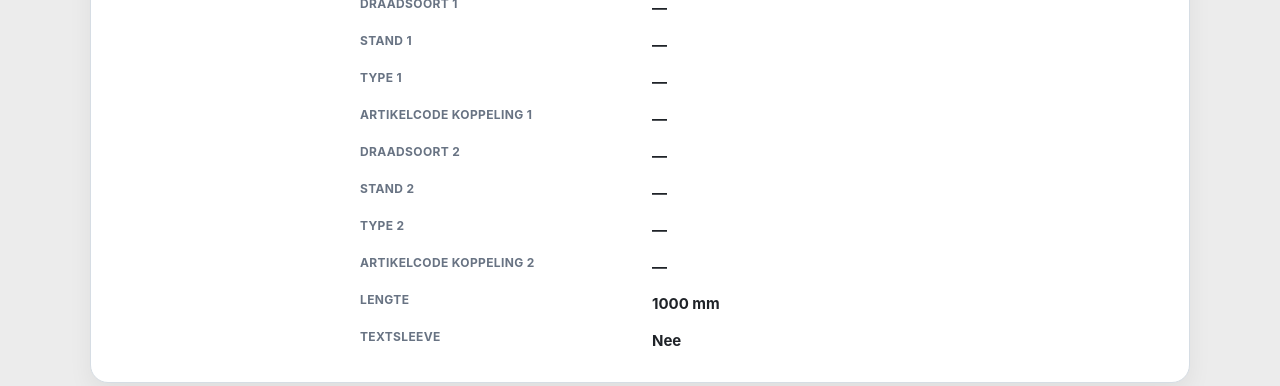
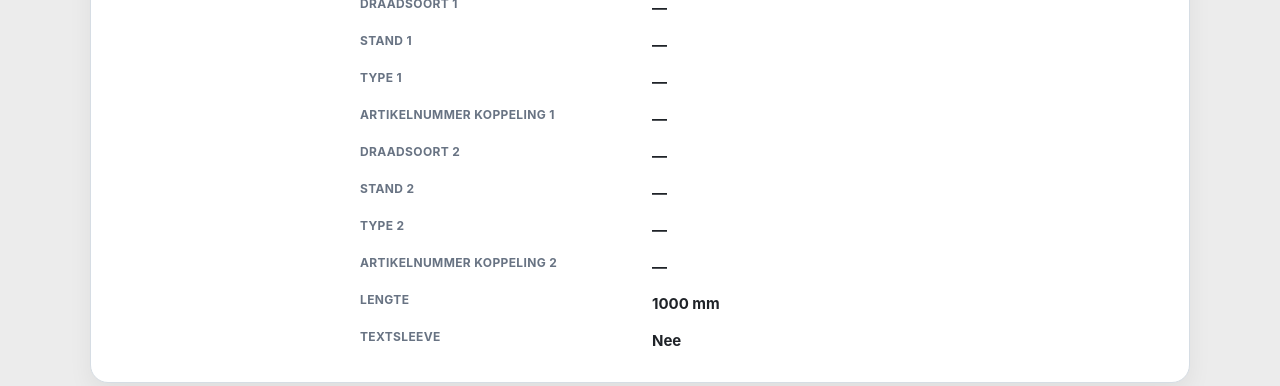
Before and after one commit to MadPatrick/Geeve_selectors, a PHP site: page /hose-configurator/index.php in a window 1280 px wide. Shown: the part 1099-1485 px from the top of the page. Run offline with PHP 8.4, Linux system fonts and the light colour scheme.

Commit message:
Rename Items.ItemCode column to artikelnummer, use that label in output
Renamed the first column in slangkoppelingen.csv from "Items.ItemCode"
to "artikelnummer" (BOM/delimiter/row count unchanged, verified). PHP
and JS now read/carry that field as 'artikelnummer' instead of
'artikelcode', and the summary rows are labeled "Artikelnummer
koppeling 1/2" to match.

Co-Authored-By: Claude Sonnet 5 <noreply@anthropic.com>
Claude-Session: https://claude.ai/code/session_01VM1XPAn6WA5fdYeBghT53z

```diff
--- a/hose-configurator/assets/selector.js
+++ b/hose-configurator/assets/selector.js
@@ -202,7 +202,7 @@
         `;
     }
 
-    // --- artikelcode per koppeling opzoeken ------------------------------
+    // --- artikelnummer per koppeling opzoeken ----------------------------
 
     function articleCodeText(draadsoort, maat, stand, type, hose) {
         if (!draadsoort || !maat) return { short: '—', full: '—' };
@@ -214,11 +214,11 @@
             return { short: `${maat} (geen match)`, full: `${draadsoort} ${maat} — geen passend artikel gevonden voor deze slang` };
         }
         if (matches.length === 1) {
-            return { short: matches[0].artikelcode, full: `${matches[0].artikelcode} — ${matches[0].omschrijving}` };
+            return { short: matches[0].artikelnummer, full: `${matches[0].artikelnummer} — ${matches[0].omschrijving}` };
         }
         return {
-            short: matches.map((m) => m.artikelcode).join(', '),
-            full: matches.map((m) => `${m.artikelcode} — ${m.omschrijving}`).join('; '),
+            short: matches.map((m) => m.artikelnummer).join(', '),
+            full: matches.map((m) => `${m.artikelnummer} — ${m.omschrijving}`).join('; '),
         };
     }
 
@@ -229,11 +229,11 @@
             ['Draadsoort 1', sel.draadsoort1 ? capitalize(sel.draadsoort1) : '—'],
             ['Stand 1', sel.stand1 ? STAND_LABEL[sel.stand1] : '—'],
             ['Type 1', sel.type1 ? TYPE_LABEL[sel.type1] : '—'],
-            ['Artikelcode koppeling 1', art1.full],
+            ['Artikelnummer koppeling 1', art1.full],
             ['Draadsoort 2', sel.draadsoort2 ? capitalize(sel.draadsoort2) : '—'],
             ['Stand 2', sel.stand2 ? STAND_LABEL[sel.stand2] : '—'],
             ['Type 2', sel.type2 ? TYPE_LABEL[sel.type2] : '—'],
-            ['Artikelcode koppeling 2', art2.full],
+            ['Artikelnummer koppeling 2', art2.full],
             ['Lengte', lengte ? `${lengte} mm` : '—'],
             ['Textsleeve', textsleeve ? 'Ja' : 'Nee'],
         ];
--- a/hose-configurator/index.php
+++ b/hose-configurator/index.php
@@ -183,23 +183,23 @@ function loadCouplingRows(?string $csvFile, array &$errors): array
             continue;
         }
 
-        $itemCode = getColumn($row, 'Items.ItemCode');
+        $artikelnummer = getColumn($row, 'artikelnummer');
         $draadsoort = getColumn($row, 'draadsoort');
         $maat = getColumn($row, 'maat');
-        if ($itemCode === '' || $draadsoort === '' || $maat === '') {
+        if ($artikelnummer === '' || $draadsoort === '' || $maat === '') {
             continue;
         }
 
         $omschrijving = getColumn($row, '[Items.Description]');
 
         $rows[] = [
-            'artikelcode'  => $itemCode,
-            'omschrijving' => $omschrijving,
-            'draadsoort'   => $draadsoort,
-            'maat'         => $maat,
-            'stand'        => getColumn($row, 'stand'),
-            'type'         => couplingType($draadsoort, $omschrijving, getColumn($row, 'type')),
-            'hoseMaat'     => couplingHoseMaat($itemCode),
+            'artikelnummer' => $artikelnummer,
+            'omschrijving'  => $omschrijving,
+            'draadsoort'    => $draadsoort,
+            'maat'          => $maat,
+            'stand'         => getColumn($row, 'stand'),
+            'type'          => couplingType($draadsoort, $omschrijving, getColumn($row, 'type')),
+            'hoseMaat'      => couplingHoseMaat($artikelnummer),
         ];
     }
 
```
Also changed, not shown: hose-configurator/data/slangkoppelingen.csv.
